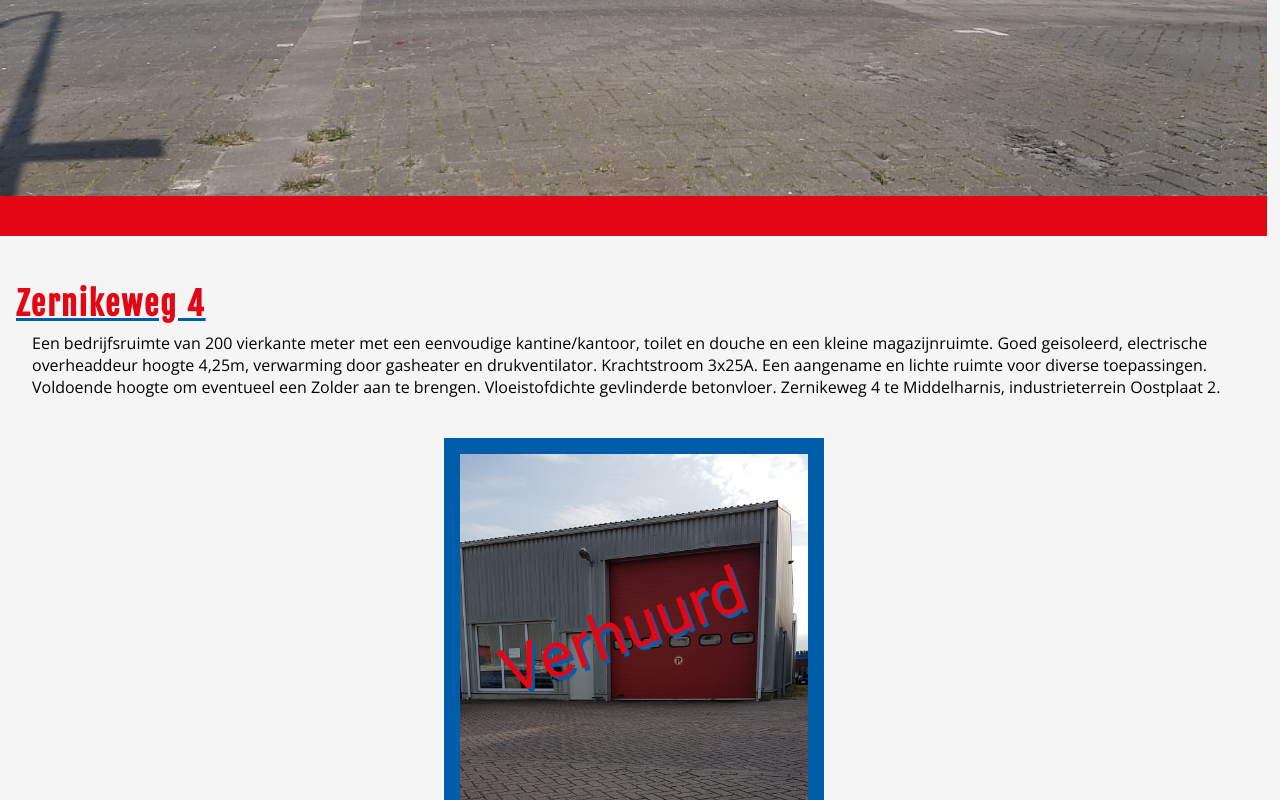
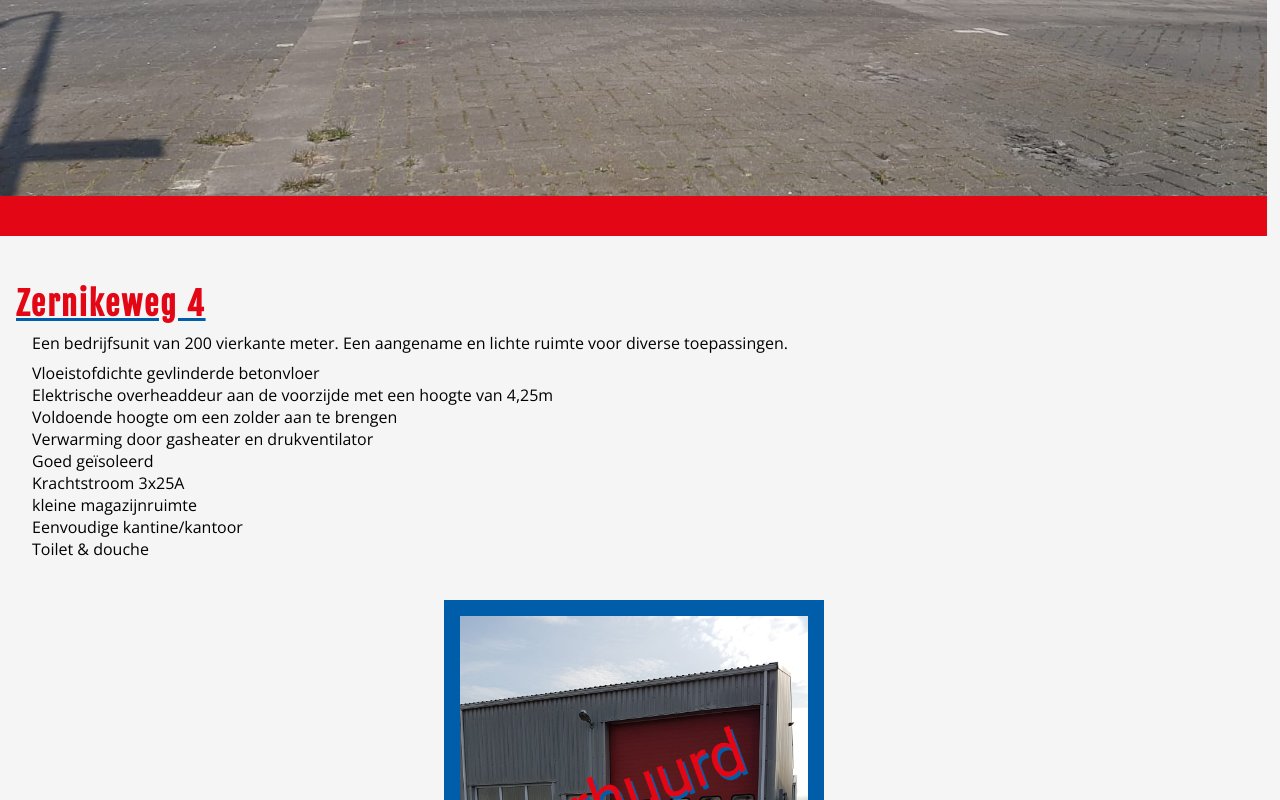
Before and after one commit to TortleTurtle/GerardMeijsBV, a plain HTML site: page Verhuur.html in a window 1280 px wide. Shown: the part 3514-4314 px from the top of the page. Drawn offline with nearby package versions, Linux system fonts and the light colour scheme; files whose address does not match are found by name.

Commit message:
changed description of Zernikenweg 4 on verhuur

```diff
--- a/Verhuur.html
+++ b/Verhuur.html
@@ -93,7 +93,7 @@
             <section class="description">
                 <h3>Simon Stevinweg 49</h3>
                 <p>
-                    Onder voorbehoud verhuurd/verkocht, bedrijfsloods van 400 vierkante meter ook in delen te huur.
+                    Onder voorbehoud verhuurd/verkocht, bedrijfsunit van 400 vierkante meter ook in delen te huur.
                 </p>
                 <ul>
                     <li>Zoldervloer van 80m<sup>2</sup></li>
@@ -115,15 +115,23 @@
         <div class="parallax thirdImg">
             <img src="images/Verhuur/Verhuur_6.png" alt="Zernikeweg 4">
         </div>
-        <div class="row">
+        <div class="row left">
             <section class="description">
                 <h3>Zernikeweg 4</h3>
                 <p>
-                    Een bedrijfsruimte van 200 vierkante meter met een eenvoudige kantine/kantoor, toilet en douche en een kleine magazijnruimte.
-                    Goed geisoleerd, electrische overheaddeur hoogte 4,25m, verwarming door gasheater en drukventilator. Krachtstroom 3x25A.
-                    Een aangename en lichte ruimte voor diverse toepassingen.
-                    Voldoende hoogte om eventueel een Zolder aan te brengen. Vloeistofdichte gevlinderde betonvloer. Zernikeweg 4 te Middelharnis, industrieterrein Oostplaat 2.
+                    Een bedrijfsunit van 200 vierkante meter. Een aangename en lichte ruimte voor diverse toepassingen.
                 </p>
+                <ul>
+                    <li>Vloeistofdichte gevlinderde betonvloer</li>
+                    <li>Elektrische overheaddeur aan de voorzijde met een hoogte van 4,25m</li>
+                    <li>Voldoende hoogte om een zolder aan te brengen</li>
+                    <li>Verwarming door gasheater en drukventilator</li>
+                    <li>Goed geïsoleerd</li>
+                    <li>Krachtstroom 3x25A</li>
+                    <li>kleine magazijnruimte</li>
+                    <li>Eenvoudige kantine/kantoor</li>
+                    <li>Toilet & douche</li>
+                </ul>
             </section>
         </div>
         <div class="row gallery">
```
